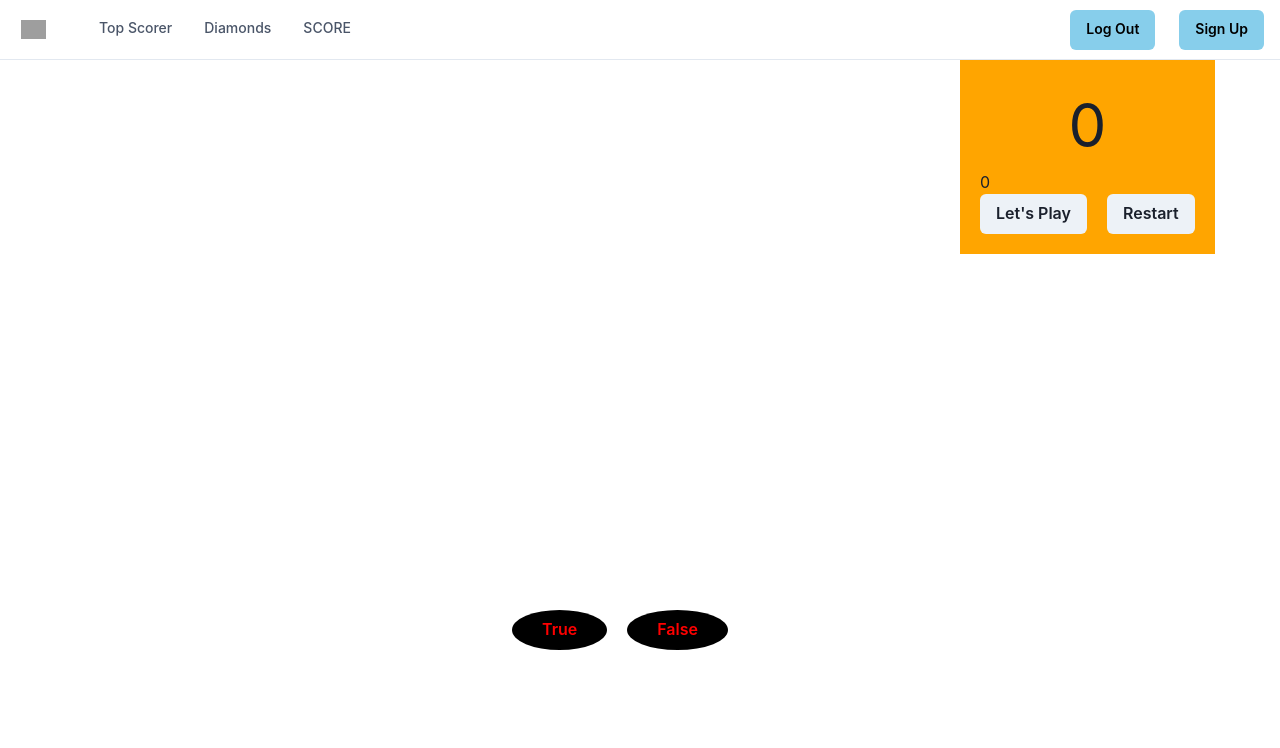
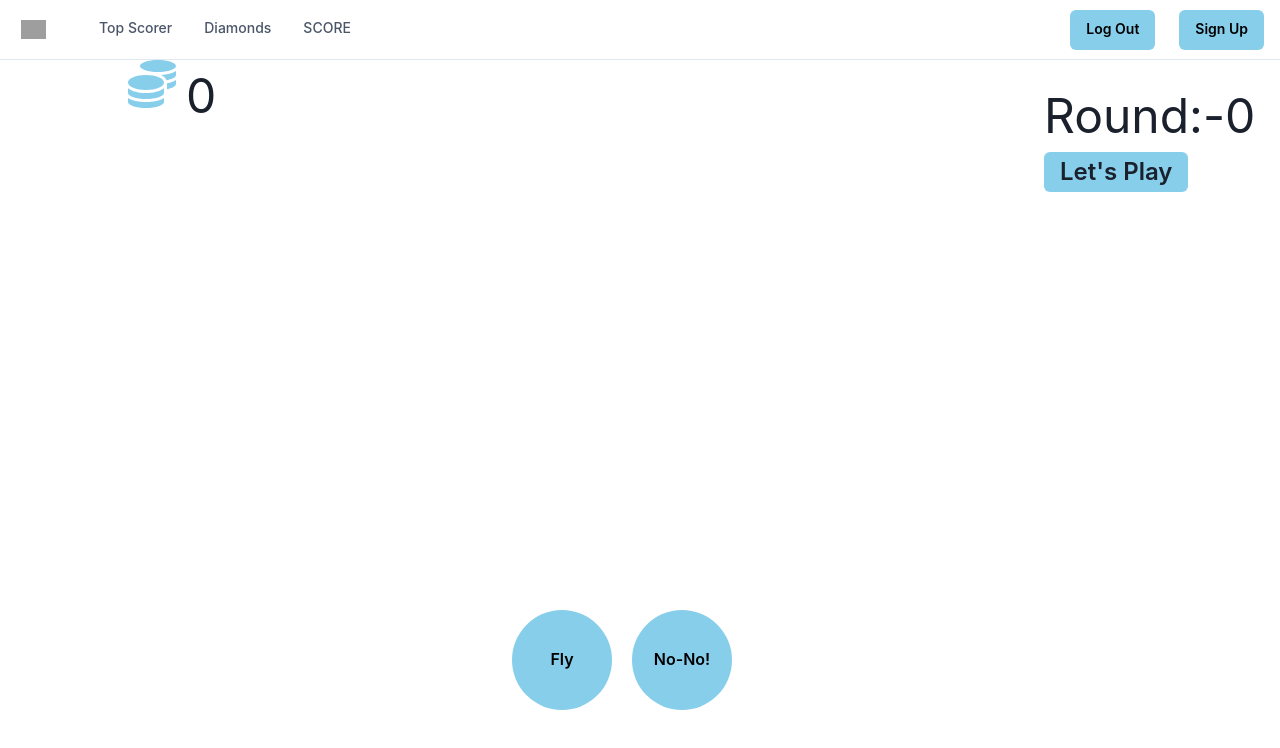
Before and after one commit to geraltyen/MERN-Game, a React (Create React App) app in the folder bird/: page /game in a window 1280 px wide. Shown: the top 748 px of the page. Built offline with nearby package versions, Linux system fonts and the light colour scheme; grey boxes are pictures that could not be loaded.

Commit message:
final push

```diff
--- a/bird/package.json
+++ b/bird/package.json
@@ -18,6 +18,7 @@
     "framer-motion": "^10.0.1",
     "react": "^18.2.0",
     "react-dom": "^18.2.0",
+    "react-icons": "^4.8.0",
     "react-router-dom": "^6.8.2",
     "react-scripts": "5.0.1",
     "typescript": "^4.9.5",
--- a/bird/src/components/Ownfile.tsx
+++ b/bird/src/components/Ownfile.tsx
@@ -2,10 +2,33 @@ import React, { useState, useEffect } from 'react';
 import axios from "axios"
 import "../styles/own.css"
 import { Box, Button, Image, Text } from '@chakra-ui/react';
+import { FaCoins } from 'react-icons/fa';
+
 const images = [
-  { id: 1, src: 'https://images.unsplash.com/photo-1677697752978-2741925ea212?ixlib=rb-4.0.3&ixid=MnwxMjA3fDB8MHxlZGl0b3JpYWwtZmVlZHw2NHx8fGVufDB8fHx8&auto=format&fit=crop&w=500&q=60', isSelected: true },
-  { id: 2, src: 'https://images.unsplash.com/photo-1677662375194-e5157a8e09b9?ixlib=rb-4.0.3&ixid=MnwxMjA3fDB8MHxlZGl0b3JpYWwtZmVlZHw0Mnx8fGVufDB8fHx8&auto=format&fit=crop&w=500&q=60', isSelected: false },
-  { id: 3, src: 'https://images.unsplash.com/photo-1677709678988-aab8a631fd68?ixlib=rb-4.0.3&ixid=MnwxMjA3fDB8MHxlZGl0b3JpYWwtZmVlZHwxNHx8fGVufDB8fHx8&auto=format&fit=crop&w=500&q=60', isSelected: false }
+  { id: 1, src: 'https://www.adorama.com/alc/wp-content/uploads/2021/05/bird-wings-flying-feature.gif', isSelected: true },
+  { id: 2, src: 'https://media.tenor.com/C2dG4GutnYoAAAAM/good-morning-redbird.gif', isSelected: true },
+  { id: 3, src: 'https://media.tenor.com/MQzoF_sRHnUAAAAM/bird-sumant.gif', isSelected: true },
+  { id: 4, src: 'https://images.squarespace-cdn.com/content/v1/58a638fc86e6c053fad43a35/1565237442156-H05G0V7M6DT5GN77YLIT/Business_Pigeon.gif', isSelected: true },
+  { id: 5, src: 'https://openlab.bmcc.cuny.edu/melanie-chui-portfolio/wp-content/uploads/sites/303/2020/02/Bird-Animation.gif', isSelected: true },
+  { id: 6, src: 'https://media3.giphy.com/media/avirXYX1jtL0kopILy/200w.gif?cid=6c09b952abk5yvhqshtmioycsmq8f46lf9ws5temqmwdjm5c&rid=200w.gif&ct=g', isSelected: true },
+  { id: 7, src: 'https://thumbs.gfycat.com/FeminineRashErin-size_restricted.gif', isSelected: true },
+  { id: 8, src: 'https://i.pinimg.com/originals/27/3a/c6/273ac6af63860fcd01736836fdf53cc3.gif', isSelected: true },
+  { id: 9, src: 'https://images.squarespace-cdn.com/content/v1/5d8af01c05c62714f2279efa/1630135025820-5G7JAPCV6SBB20NGGBP6/Superman+Fly.gif', isSelected: true },
+  { id: 10, src: 'https://media.tenor.com/Ocpy1bVH7E0AAAAC/iron-man-tony-stark.gif', isSelected: true },
+  { id: 11, src: 'https://thumbs.gfycat.com/AromaticAggressiveDolphin-max-1mb.gif', isSelected: false },
+  { id: 12, src: 'https://thumbs.gfycat.com/AcclaimedInfantileLadybird-size_restricted.gif', isSelected: false },
+  { id: 13, src: 'https://www.pbs.org/wnet/nature/files/2015/09/bigbird-gif-1.gif', isSelected: false },
+  { id: 14, src: 'https://thumbs.gfycat.com/AdeptRashBaiji-size_restricted.gif', isSelected: false },
+  { id: 15, src: 'https://www.icegif.com/wp-content/uploads/pusheen-flying-icegif.gif', isSelected: false },
+  { id: 16, src: 'https://media.tenor.com/Lvu0VdlZjn0AAAAC/tom-flying-tom-cat-flying.gif', isSelected: false },
+  { id: 17, src: 'https://i.makeagif.com/media/5-08-2016/9dflOL.gif', isSelected: false },
+  { id: 18, src: 'https://media2.giphy.com/media/1APcmTq0EMjNYWRuQM/giphy.gif?cid=6c09b95292b744da9a19b511e3e0db0ca477732ff2f0d5fb&rid=giphy.gif&ct=g', isSelected: false },
+  { id: 19, src: 'https://media.tenor.com/7-MM53ItLnsAAAAC/tom-and-jerry-tweetie.gif', isSelected: false },
+  { id: 20, src: 'https://cdn.3dnames.co/previews/cd46/250x250/c/cd46chunnu3dxx.jpg', isSelected: false },
+  { id: 21, src: 'https://res.cloudinary.com/rs-designspark-live/image/upload/c_limit,w_480/f_auto/v1/article/giphy_e767f112aff815439fe032e2e52d441be11e3e6e', isSelected: false },
+  { id: 22, src: 'https://i.pinimg.com/originals/a9/3a/29/a93a29da52d1b67d6ffa5b9e1eadc90d.gif', isSelected: false },
+  { id: 23, src: 'https://i.gifer.com/Za9e.gif', isSelected: false },
+  { id: 24, src: 'https://media.gq.com/photos/58ae197875f81e40676960f0/4:3/w_1775,h_1331,c_limit/GQ_2017-02_Trump_Tantrum_3x2.gif', isSelected: false },
 ]; // array of images
 
 
@@ -40,10 +63,10 @@ function Ownfile() {
         temptime = 4000
       }
       else if (level > 5 && level < 7) {
-        temptime = 2000
+        temptime = 3000
       }
       else if (level > 7) {
-        temptime = 1000
+        temptime = 2000
       }
       // generate a random index to get a random image from the array
       const randomIndex = Math.floor(Math.random() * images.length);
@@ -101,45 +124,48 @@ function Ownfile() {
   }, [timer]);
 
   return (
-    // <div className='o-main'>
-    //   <button className='h-btn2'>{level}</button>
-    //   <button className='h-btn2'>{score}</button>
-    //   <button onClick={handleClick}>Show random image</button>
-    //   <div className='container'>
-    //   {showImage && <img className='moving-image' src={currentImage} alt="Random Image" />}
-    //   </div>
-    //   <button onClick={handleButtonTrue}>True</button>
-    //   <button onClick={handleButtonFalse}>False</button>
-    // </div>
     <Box
       w={{ base: "320px", sm: "320px", md: "700px", lg: "1440px" }}
       h={{ base: "320px", sm: "320px", md: "300px", lg: "400px" }}
+
     >
 
       <Box
         position="absolute"
-        left="75%"
-        bg="orange"
+        left={{ base: "60%", sm: "60%", md: "70%", lg: "80%" }}
         padding="20px 20px"
+        // top="-20px"
       >
 
         <Text
+          fontSize={{ base: "lg", sm: "lg", md: "2xl", lg: "5xl" }}
           textAlign="center"
-          fontSize="6xl"
-        >{level}</Text>
+        // fontSize="5xl"
+        >{`Round:-${level}`}</Text>
 
-        <Text>{score}</Text>
+
+
         <Button
+          fontSize={{ base: "sm", sm: "sm", md: "2xl", lg: "2xl" }}
           onClick={handleClick}
+          bg="#87ceeb"
         >Let's Play
         </Button>
 
-        <Button
-          ml="20px"
-        // onClick={handleReload}
-        >Restart
-        </Button>
+      </Box>
+      <Box
+        position="absolute"
+        left="10%"
+        display="flex"
+        fontSize={{ base: "xl", sm: "xl", md: "2xl", lg: "5xl" }}
+      // color="blue"
 
+      >
+        <FaCoins color='#87ceeb' />
+        <Text
+          ml="10px"
+          fontSize={{ base: "xl", sm: "xl", md: "2xl", lg: "5xl" }}
+        > {score}</Text>
       </Box>
 
 
@@ -148,11 +174,12 @@ function Ownfile() {
         h={{ base: "150px", sm: "150px", md: "300px", lg: "500px" }}
         display="flex"
         margin="auto"
+      // marginTop="50px"
       >
         {
-                    showImage  && (
+          showImage && (
             <Image
-                            w={{ base: "150px", sm: "150px", md: "300px", lg: "500px" }}
+              w={{ base: "120px", sm: "120px", md: "300px", lg: "500px" }}
               borderRadius="50%"
               src={currentImage}
               alt={"random image"}
@@ -166,30 +193,31 @@ function Ownfile() {
         display="flex"
         justifyContent="center"
         alignItems="center"
-left="40%"
+        left={{ base: "20%", sm: "20%", md: "30%", lg: "40%" }}
         // bottom="-100px"
         mt="50px"
         position="absolute"
 
       >
         <Button
-    // colorScheme='blue'
+          w="100px"
+          h="100px"
           mr="20px"
-    color="red"
-    bg="black"
+          color="black"
+          bg="#87ceeb"
           borderRadius="50%"
           padding="20px 30px"
-    // onClick={() => setUad(true)}
-    // onClick={handleAlerr}
           onClick={handleButtonTrue}
           isDisabled={disabled}
         >
-    True
+          Fly
         </Button>
         <Button
+          w="100px"
+          h="100px"
           mr="20px"
-    color="red"
-    bg="black"
+          color="black"
+          bg="#87ceeb"
           borderRadius="50%"
           padding="20px 30px"
           // onClick={() => setNo(false)}
@@ -197,7 +225,7 @@ position="absolute"
           onClick={handleButtonFalse}
           isDisabled={disabled}
         >
-    False
+          No-No!
         </Button>
       </Box>
 
```
Also changed, not shown: 1 other file (tests, documents, lock files or other folders). Lines whose indentation alone changed are shown as unchanged.
